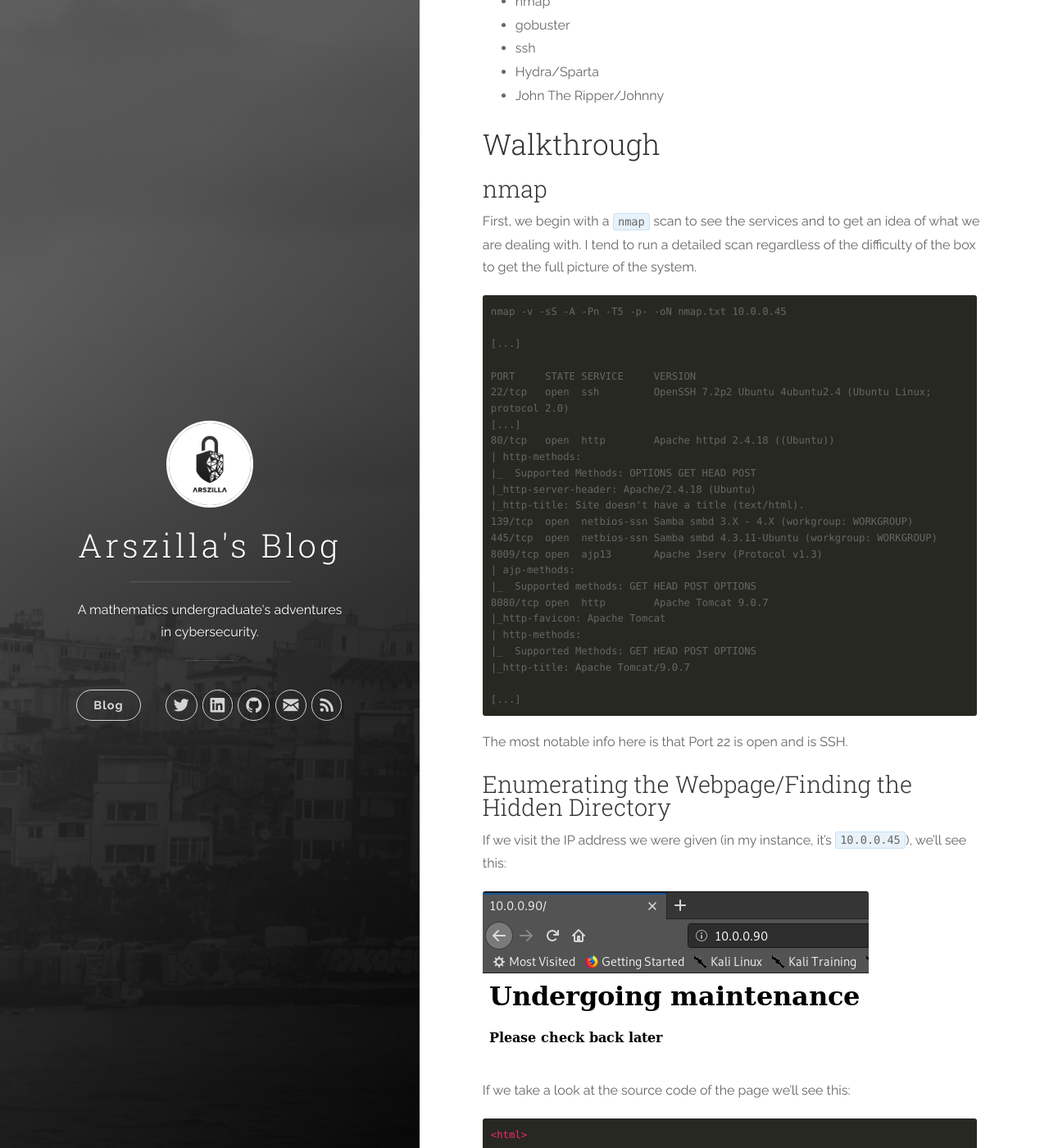
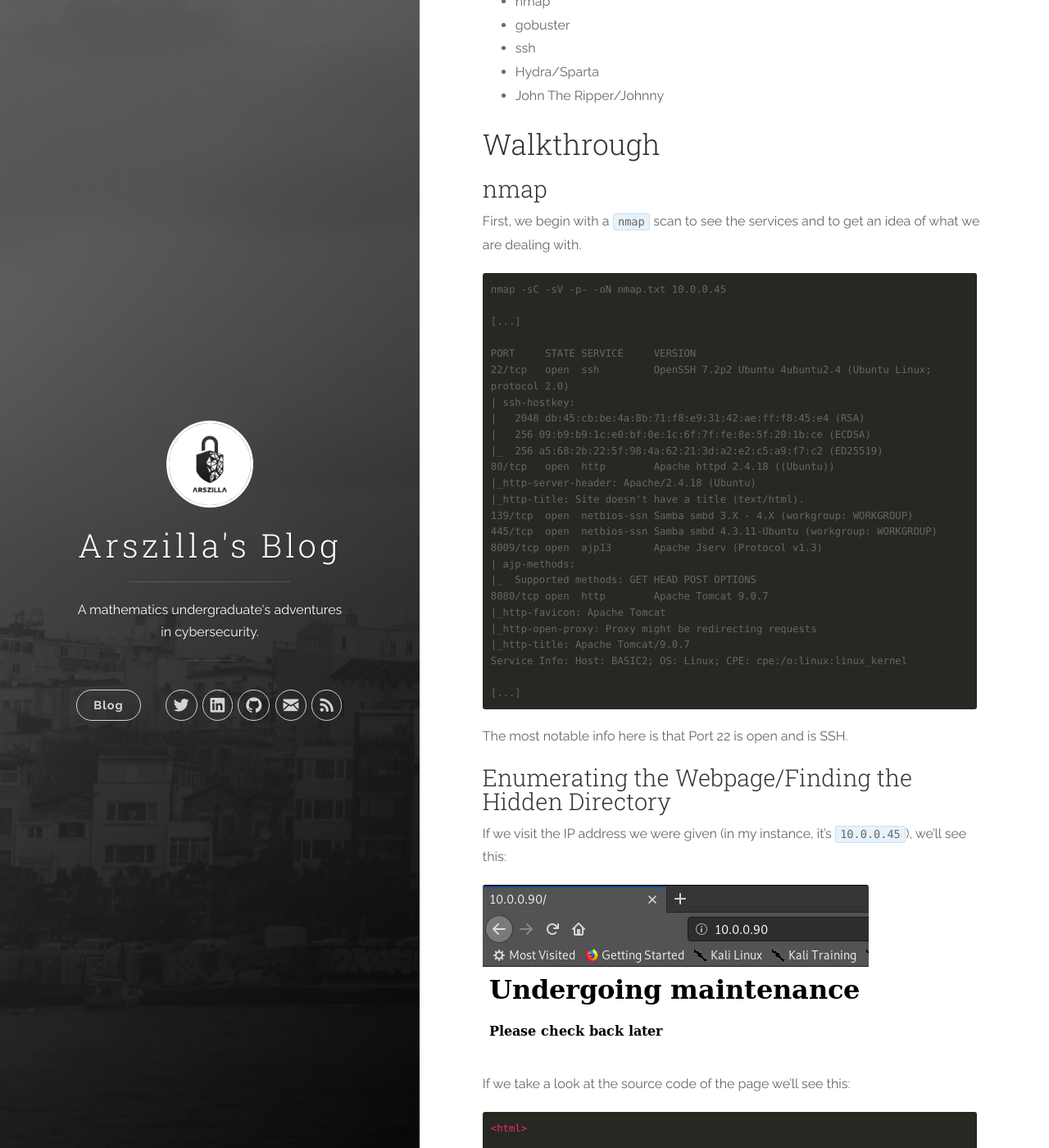
Before and after one commit to firatfolcay/arszilla.github.io, a Jekyll site: the page built from _posts/2019-06-08-thm-basic_pentesting.markdown, in a window 1280 px wide and 1400 px high, scrolled down 900 px. Shown: the whole window at 82% size. Built offline with Jekyll 4.4.1, drawn with Linux system fonts in a browser that asks for light colours; some of the changed text lies outside the part shown.

Commit message:
Updated nmap and gobuster

````diff
--- a/_posts/2019-06-08-thm-basic_pentesting.markdown
+++ b/_posts/2019-06-08-thm-basic_pentesting.markdown
@@ -32,20 +32,20 @@
 
 ## Walkthrough
 ### nmap
-First, we begin with a `nmap` scan to see the services and to get an idea of what we are dealing with. I tend to run a
-detailed scan regardless of the difficulty of the box to get the full picture of the system.
+First, we begin with a `nmap` scan to see the services and to get an idea of what we are dealing with.
 
 ```
-nmap -v -sS -A -Pn -T5 -p- -oN nmap.txt 10.0.0.45
+nmap -sC -sV -p- -oN nmap.txt 10.0.0.45
 
 [...]
 
 PORT     STATE SERVICE     VERSION
 22/tcp   open  ssh         OpenSSH 7.2p2 Ubuntu 4ubuntu2.4 (Ubuntu Linux; protocol 2.0)
-[...]
+| ssh-hostkey:
+|   2048 db:45:cb:be:4a:8b:71:f8:e9:31:42:ae:ff:f8:45:e4 (RSA)
+|   256 09:b9:b9:1c:e0:bf:0e:1c:6f:7f:fe:8e:5f:20:1b:ce (ECDSA)
+|_  256 a5:68:2b:22:5f:98:4a:62:21:3d:a2:e2:c5:a9:f7:c2 (ED25519)
 80/tcp   open  http        Apache httpd 2.4.18 ((Ubuntu))
-| http-methods:
-|_  Supported Methods: OPTIONS GET HEAD POST
 |_http-server-header: Apache/2.4.18 (Ubuntu)
 |_http-title: Site doesn't have a title (text/html).
 139/tcp  open  netbios-ssn Samba smbd 3.X - 4.X (workgroup: WORKGROUP)
@@ -55,9 +55,9 @@
 |_  Supported methods: GET HEAD POST OPTIONS
 8080/tcp open  http        Apache Tomcat 9.0.7
 |_http-favicon: Apache Tomcat
-| http-methods:
-|_  Supported Methods: GET HEAD POST OPTIONS
+|_http-open-proxy: Proxy might be redirecting requests
 |_http-title: Apache Tomcat/9.0.7
+Service Info: Host: BASIC2; OS: Linux; CPE: cpe:/o:linux:linux_kernel
 
 [...]
 ```
@@ -84,12 +84,10 @@
 </html>
 ```
 
-So there is a hidden section somewhere. To find this we’ll use `gobuster`. Similarly to `nmap`, I also tend to run
-detailed attacks on pages regardless of the difficulty of the box. In this case, it's using a larger wordlist to
-brute-force web web directories.
+So there is a hidden section somewhere. To find this we’ll use `gobuster`.
 
 ```
-gobuster -u http://10.0.0.90 -w /usr/share/wordlists/dirbuster/directory-list-2.3-medium.txt -o root.gobuster.log
+gobuster -u http://10.0.0.90 -w /usr/share/wordlists/dirbuster/directory-list-2.3-medium.txt
 
 =====================================================
 Gobuster v2.0.1              OJ Reeves (@TheColonial)
````
